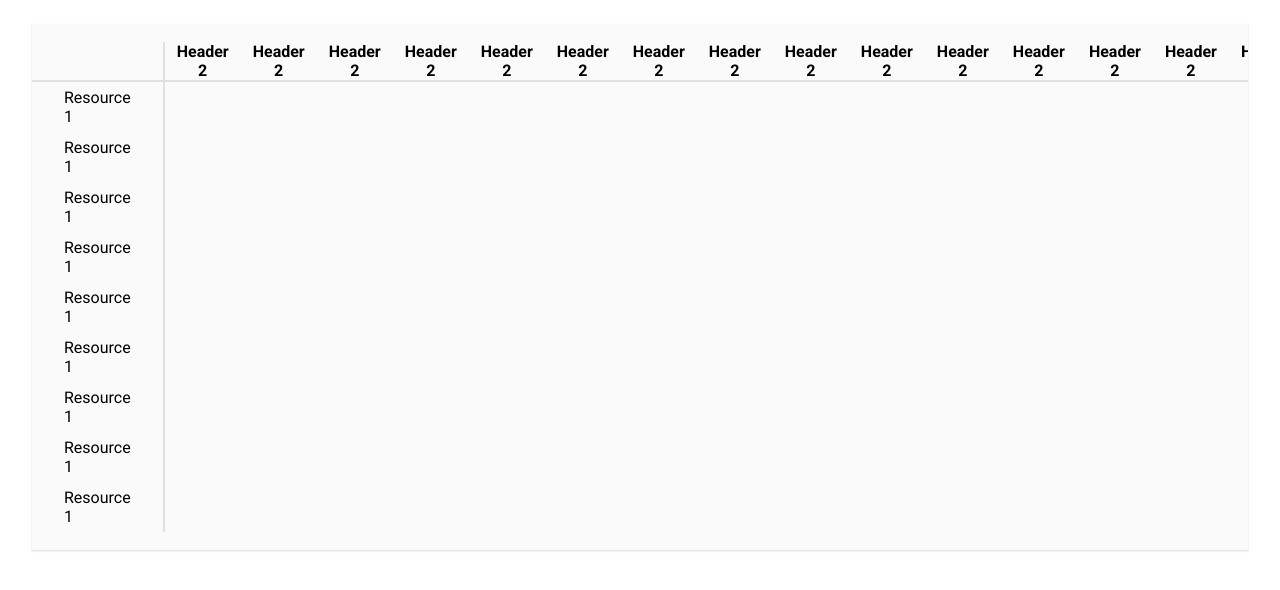
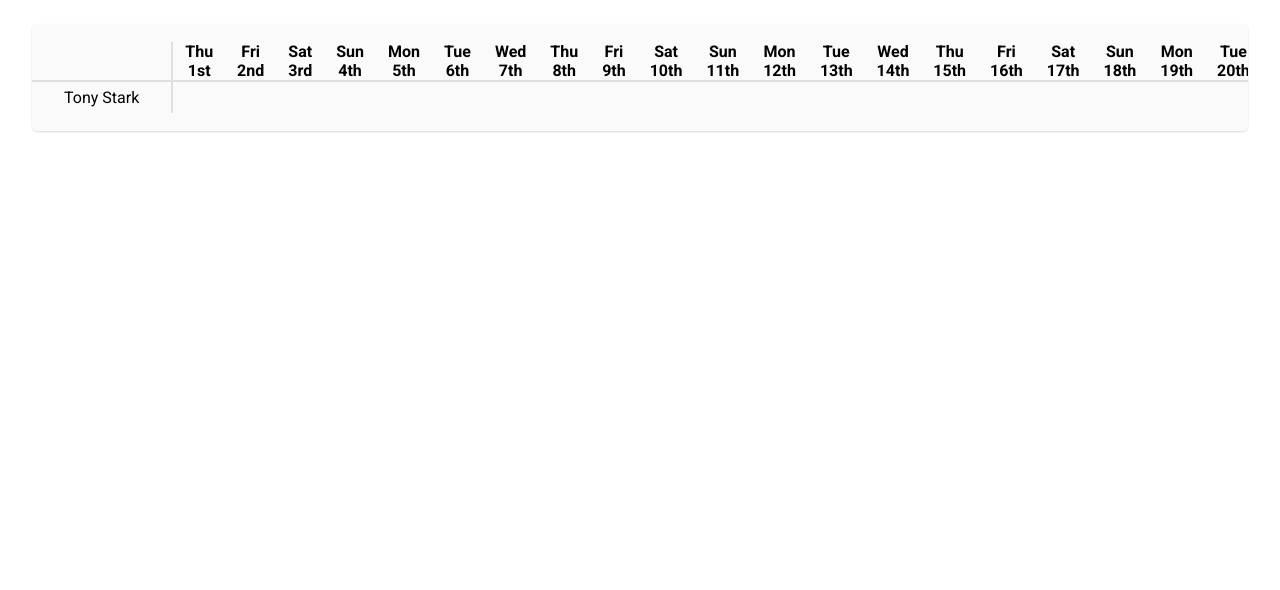
Before and after one commit to jurisbandenieks/timeline, a React (Vite) app: page / in a window 1280 px wide. Shown: the top 590 px of the page. Built offline with nearby package versions, Linux system fonts and the light colour scheme.

Commit message:
month view

```diff
--- a/src/App.tsx
+++ b/src/App.tsx
@@ -1,11 +1,12 @@
-import { Timeline } from "./components/Timeline";
+import { resources } from './assets/data'
+import { Timeline } from './components'
 
 function App() {
   return (
     <div className="app">
-      <Timeline />
+      <Timeline resources={resources} />
     </div>
-  );
+  )
 }
 
-export default App;
+export default App
--- /dev/null
+++ b/src/assets/data.ts
@@ -0,0 +1,17 @@
+import { Resource } from '../components'
+import { addDays } from '../components/utils'
+
+export const resources: Resource[] = [
+  {
+    id: '1',
+    title: 'Tony Stark',
+    events: [
+      {
+        start: new Date(),
+        end: addDays(new Date(), 5),
+        color: '#E6EE9C',
+        title: 'Vacation',
+      },
+    ],
+  },
+]
--- a/src/components/ScrollRotator.tsx
+++ /dev/null
@@ -1,37 +0,0 @@
-import React, { useEffect } from "react";
-
-interface ScrollRotatorProps {
-  children: React.ReactNode;
-}
-
-const ScrollRotator: React.FC<ScrollRotatorProps> = ({ children }) => {
-  const handleScroll = (e: WheelEvent) => {
-    const delta = e.deltaY || e.detail;
-    const rotatedDelta = -delta;
-
-    // Conditionally call preventDefault
-    if (e.cancelable) {
-      e.preventDefault();
-    }
-
-    const newEvent = new WheelEvent(e.type, {
-      ...e,
-      deltaY: rotatedDelta,
-      detail: rotatedDelta
-    });
-
-    e.target?.dispatchEvent(newEvent);
-  };
-
-  useEffect(() => {
-    window.addEventListener("wheel", handleScroll, { passive: false });
-
-    return () => {
-      window.removeEventListener("wheel", handleScroll);
-    };
-  }, []);
-
-  return <div>{children}</div>;
-};
-
-export default ScrollRotator;
--- a/src/components/Timeline.tsx
+++ b/src/components/Timeline.tsx
@@ -1,81 +1,45 @@
-import ScrollRotator from "./ScrollRotator";
-import "./styles.css";
+import { formatDate, getDaysInMonth, getYearAndMonth } from './utils'
 
-export const Timeline = () => {
+export interface Resource {
+  id: string
+  title: string
+  events: Event[]
+}
+
+export interface Event {
+  start: Date
+  end?: Date
+  title: string
+  color?: string
+}
+interface Props {
+  resources: Resource[]
+}
+
+export const Timeline: React.FC<Props> = ({ resources }) => {
+  console.log(resources)
+  const currYearAndMont = getYearAndMonth()
+  const daysInMonth = getDaysInMonth(currYearAndMont)
+
   return (
     <div className="container">
-      <ScrollRotator>
       <table className="freeze-table">
         <thead>
           <tr>
             <th>&nbsp;</th>
-              <th>Header 2</th>
-              <th>Header 2</th>
-              <th>Header 2</th>
-              <th>Header 2</th>
-              <th>Header 2</th>
-              <th>Header 2</th>
-              <th>Header 2</th>
-              <th>Header 2</th>
-              <th>Header 2</th>
-              <th>Header 2</th>
-              <th>Header 2</th>
-              <th>Header 2</th>
-              <th>Header 2</th>
-              <th>Header 2</th>
-              <th>Header 2</th>
-              <th>Header 2</th>
-              <th>Header 2</th>
-              <th>Header 2</th>
-              <th>Header 2</th>
-              <th>Header 2</th>
-              <th>Header 2</th>
-              <th>Header 2</th>
-              <th>Header 2</th>
-              <th>Header 2</th>
-              <th>Header 2</th>
-              <th>Header 2</th>
-              <th>Header 2</th>
-              <th>Header 2</th>
-              <th>Header 2</th>
-              <th>Header 2</th>
-              <th>Header 2</th>
-              <th>Header 2</th>
-              <th>Header 2</th>
-              {/* Add more headers */}
+            {daysInMonth.map((day) => (
+              <th key={day.toUTCString()}>{formatDate(day)}</th>
+            ))}
           </tr>
         </thead>
         <tbody>
-            <tr>
-              <td>Resource 1</td>
+          {resources.map((item) => (
+            <tr key={item.id}>
+              <td>{item.title}</td>
             </tr>
-            <tr>
-              <td>Resource 1</td>
-            </tr>
-            <tr>
-              <td>Resource 1</td>
-            </tr>
-            <tr>
-              <td>Resource 1</td>
-            </tr>
-            <tr>
-              <td>Resource 1</td>
-            </tr>
-            <tr>
-              <td>Resource 1</td>
-            </tr>
-            <tr>
-              <td>Resource 1</td>
-            </tr>
-            <tr>
-              <td>Resource 1</td>
-            </tr>
-            <tr>
-              <td>Resource 1</td>
-            </tr>
+          ))}
         </tbody>
       </table>
-      </ScrollRotator>
     </div>
-  );
-};
+  )
+}
--- /dev/null
+++ b/src/components/index.ts
@@ -0,0 +1,2 @@
+import "./styles.css";
+export * from "./Timeline";
--- a/src/components/styles.css
+++ b/src/components/styles.css
@@ -1,15 +1,16 @@
-@import url("https://fonts.googleapis.com/css2?family=Open+Sans:ital,wght@0,300;0,400;0,500;0,600;0,700;0,800;1,300;1,400;1,500;1,600;1,700;1,800&family=Roboto:wght@100;300;400;500;700;900&display=swap");
+@import url('https://fonts.googleapis.com/css2?family=Open+Sans:ital,wght@0,300;0,400;0,500;0,600;0,700;0,800;1,300;1,400;1,500;1,600;1,700;1,800&family=Roboto:wght@100;300;400;500;700;900&display=swap');
 
 .container {
   margin: 0;
   padding: 0;
   box-sizing: border-box;
-  font-family: "Roboto", sans-serif;
+  font-family: 'Roboto', sans-serif;
   box-shadow: 0 1px 2px 0 rgba(0, 0, 0, 0.15);
   background-color: #fafafa;
   padding: 18px 18px 18px 0;
   margin: 24px 24px 24px 24px;
   overflow-x: auto; /* Enable horizontal scrolling */
+  border-radius: 5px;
 }
 
 .freeze-table {
@@ -25,9 +26,33 @@
   padding: 6px 32px;
   width: 100%;
   border-right: #e0e0e0 solid 2px;
+  white-space: nowrap;
 }
 
 .freeze-table th {
   padding: 0 12px;
   border-bottom: #e0e0e0 solid 2px;
 }
+
+.container::-webkit-scrollbar {
+  width: 4px; /* Width of the scrollbar */
+  background-color: #f5f5f5; /* Background color of the scrollbar track */
+}
+
+.container::-webkit-scrollbar-thumb {
+  background-color: #888; /* Color of the scrollbar thumb */
+  border-radius: 4px; /* Rounded corners of the scrollbar thumb */
+}
+
+.container::-webkit-scrollbar-thumb:hover {
+  background-color: #555; /* Color of the scrollbar thumb on hover */
+}
+
+.container::-webkit-scrollbar-track {
+  background-color: #f5f5f5; /* Background color of the scrollbar track */
+  border-radius: 4px; /* Rounded corners of the scrollbar track */
+}
+
+.container::-webkit-scrollbar-track:hover {
+  background-color: #ddd; /* Background color of the scrollbar track on hover */
+}
--- /dev/null
+++ b/src/components/utils.ts
@@ -0,0 +1,52 @@
+export const getDaysInMonth = ({ year, month }: { year: number; month: number }): Date[] => {
+  const daysInMonth: Date[] = []
+  const startDate = new Date(year, month - 1, 1) // month is zero-based in JavaScript
+
+  while (startDate.getMonth() === month - 1) {
+    daysInMonth.push(new Date(startDate))
+    startDate.setDate(startDate.getDate() + 1)
+  }
+
+  return daysInMonth
+}
+
+export const getYearAndMonth = (date = new Date()): { year: number; month: number } => {
+  const year = date.getFullYear()
+  const month = date.getMonth() + 1 // Months are zero-based, so we add 1
+
+  return { year, month }
+}
+
+export const formatDate = (date: Date): string => {
+  const daysOfWeek = ['Sun', 'Mon', 'Tue', 'Wed', 'Thu', 'Fri', 'Sat']
+  const day = date.getDate()
+  const suffix = getNumberSuffix(day)
+  const formattedDate = `${daysOfWeek[date.getDay()]} ${day}${suffix}`
+
+  return formattedDate
+}
+
+export const getNumberSuffix = (day: number): string => {
+  if (day >= 11 && day <= 13) {
+    return 'th'
+  }
+
+  const lastDigit = day % 10
+  switch (lastDigit) {
+    case 1:
+      return 'st'
+    case 2:
+      return 'nd'
+    case 3:
+      return 'rd'
+    default:
+      return 'th'
+  }
+}
+
+export const addDays = (date: Date, days: number): Date => {
+  const currentDate = new Date(date)
+  const newDate = new Date(currentDate)
+  newDate.setDate(currentDate.getDate() + days)
+  return newDate
+}
--- a/vite.config.ts
+++ b/vite.config.ts
@@ -1,5 +1,6 @@
 import { defineConfig } from 'vite'
 import react from '@vitejs/plugin-react-swc'
+import path from 'path'
 
 // https://vitejs.dev/config/
 export default defineConfig({
```
Also changed, not shown: 2 other files (tests, documents, lock files or other folders). Lines whose indentation alone changed are shown as unchanged.
